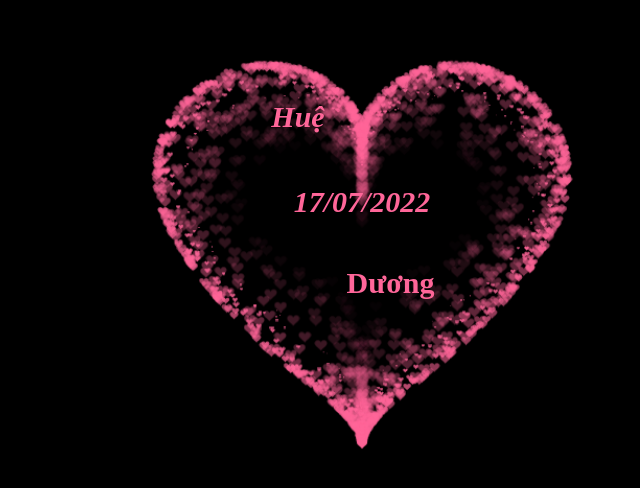
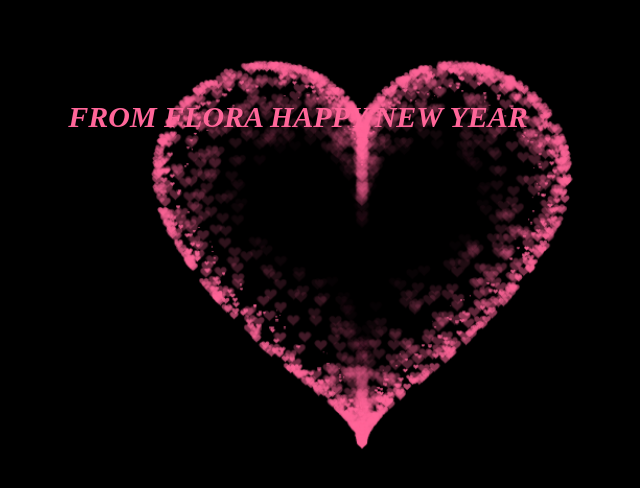
Before and after one commit to duongpham0505/dhue, a plain HTML site: page index.html in a window 1280 px wide. Shown: the part 148-636 px from the top of the page, without its empty margins (278-918 px from the left). Drawn offline with Linux system fonts and the light colour scheme.

Commit message:
Update index.html

```diff
--- a/index.html
+++ b/index.html
@@ -378,10 +378,7 @@
       }, 10);
     })(document.getElementById("pinkboard"));
   </script>
-  <h2 class="name"> Huệ</h2>
-  <h3 class="name2" style="color: #FF6699; margin-top: 91px;font-size: 30px; margin-left: 57px;">Dương</h3>
-  <h3 class="date">17/07/2022</h3>
-  <h4
+  <h2 class="name"> FROM FLORA HAPPY NEW YEAR</h2>
 </body>
 
 </html>
```
